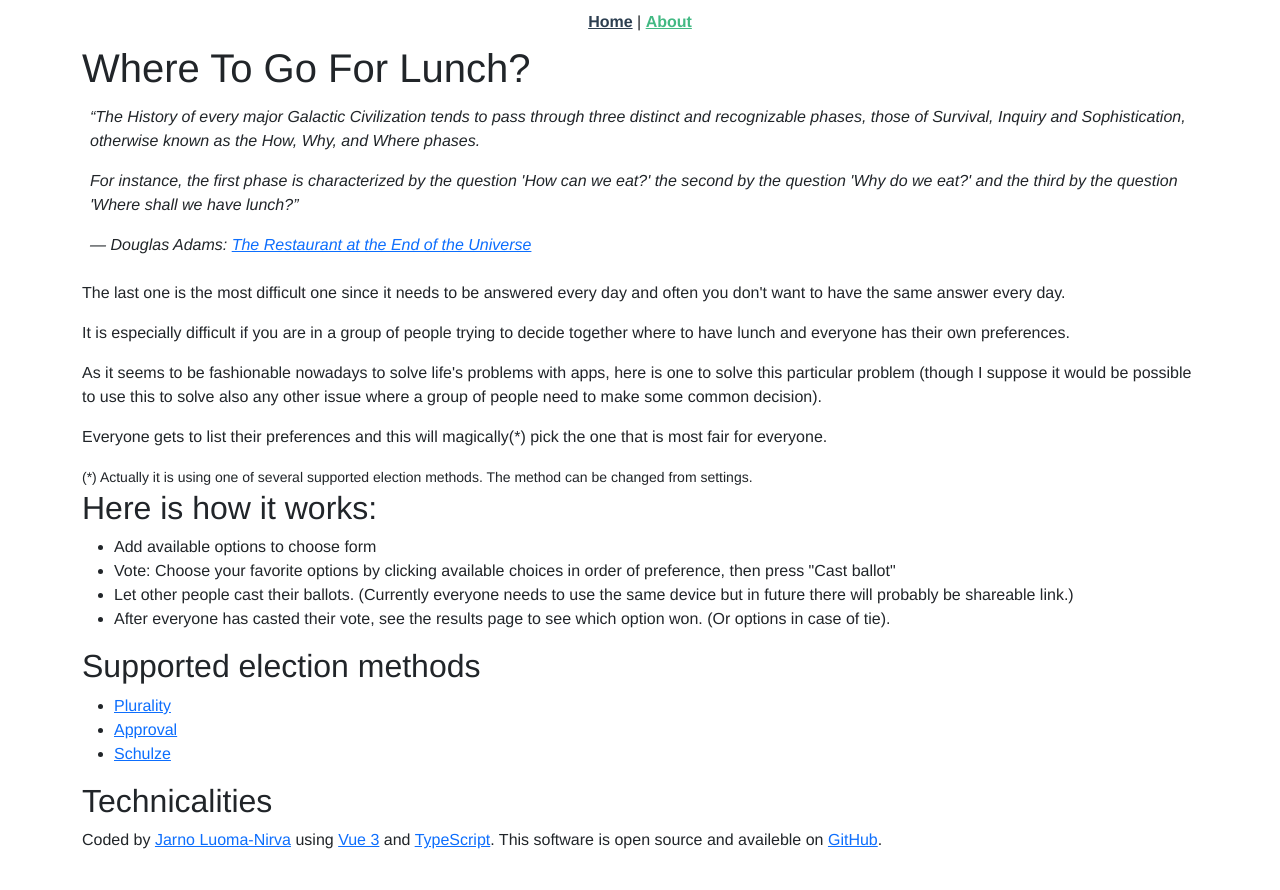
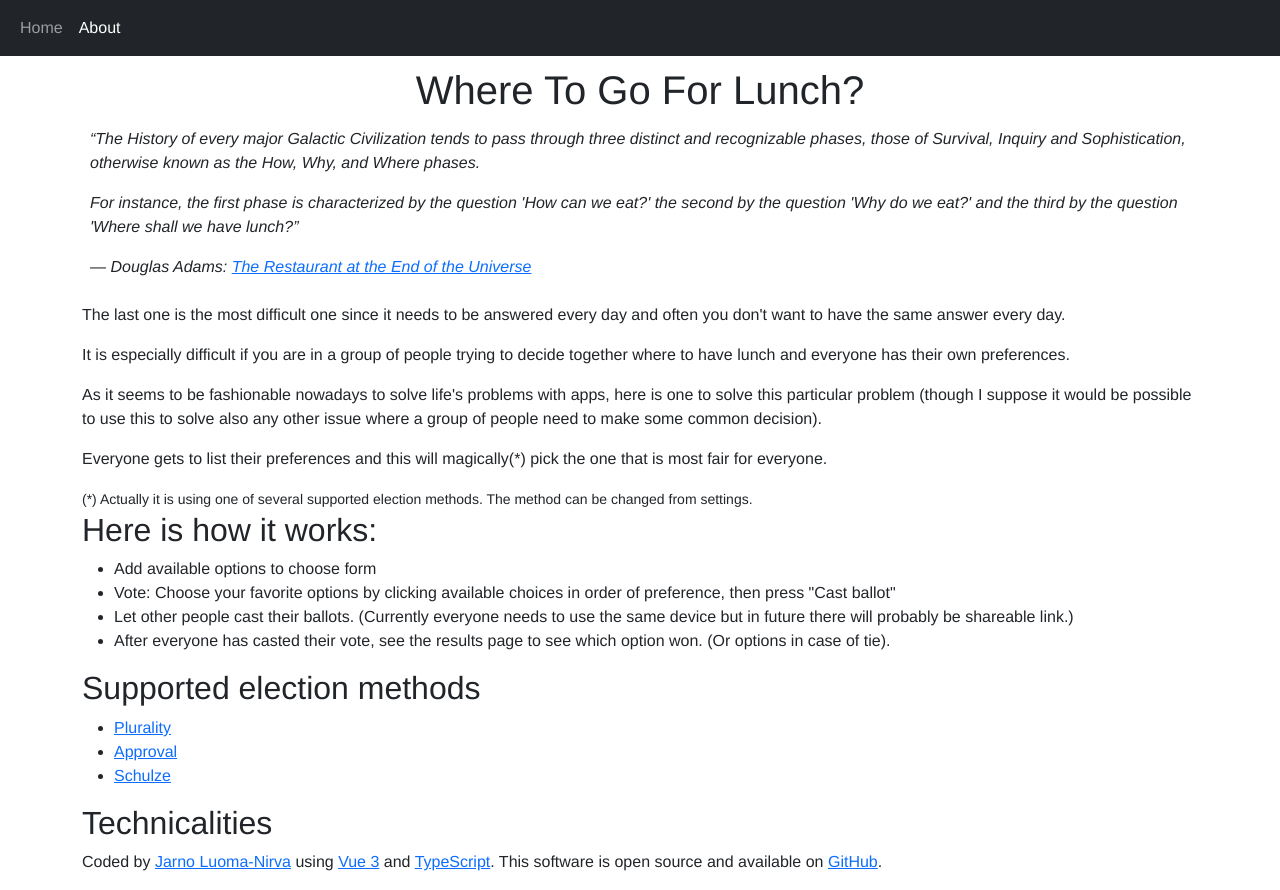
Before and after one commit to jarnoln/wtgfl-vue3-ts, a Vue app: page /about in a window 1280 px wide. Before the commit the page ends 868 px from the top, so only its background shows below. Built offline with nearby package versions, Linux system fonts and the light colour scheme.

Commit message:
Add NavBar component

```diff
--- a/src/App.vue
+++ b/src/App.vue
@@ -1,10 +1,19 @@
 <template>
-  <div id="nav">
-    <router-link :to="{ name: 'Home' }">Home</router-link> |
-    <router-link :to="{ name: 'About' }">About</router-link>
-  </div>
+  <NavBar />
   <router-view />
 </template>
+
+<script lang="ts">
+import { defineComponent } from 'vue'
+import NavBar from '@/components/NavBar.vue'
+
+export default defineComponent({
+  name: 'App',
+  components: {
+    NavBar
+  }
+})
+</script>
 
 <style>
 #app {
@@ -13,20 +22,6 @@
   -moz-osx-font-smoothing: grayscale;
 }
 
-#nav {
-  padding: 10px;
-  text-align: center;
-}
-
-#nav a {
-  font-weight: bold;
-  color: #2c3e50;
-}
-
-#nav a.router-link-exact-active {
-  color: #42b983;
-}
-
 .btn {
   margin: 2px;
 }
--- /dev/null
+++ b/src/components/NavBar.vue
@@ -0,0 +1,60 @@
+<template>
+  <nav class="navbar navbar-expand-lg navbar-dark bg-dark">
+    <div class="container-fluid">
+      <button
+        class="navbar-toggler"
+        type="button"
+        data-bs-toggle="collapse"
+        data-bs-target="#navbarNav"
+        aria-controls="navbarNav"
+        aria-expanded="false"
+        aria-label="Toggle navigation"
+      >
+        <span class="navbar-toggler-icon"></span>
+      </button>
+      <div class="collapse navbar-collapse" id="navbarNav">
+        <ul class="navbar-nav">
+          <li class="nav-item">
+            <router-link
+              class="nav-link"
+              :class="{ active: isActiveTab('Home') }"
+              :to="{ name: 'Home' }"
+              >Home</router-link
+            >
+          </li>
+          <li class="nav-item">
+            <router-link
+              class="nav-link"
+              :class="{ active: isActiveTab('About') }"
+              :to="{ name: 'About' }"
+              >About</router-link
+            >
+          </li>
+        </ul>
+      </div>
+    </div>
+  </nav>
+</template>
+
+<script lang="ts">
+import { defineComponent } from 'vue'
+
+export default defineComponent({
+  name: 'NavBar',
+  methods: {
+    isActiveTab(tabName: string): boolean {
+      console.log(this.$route.name)
+      if (this.$route.name === tabName) {
+        return true
+      }
+      return false
+    }
+  }
+})
+</script>
+
+<style scoped>
+.navbar {
+  margin-bottom: 10px;
+}
+</style>
--- a/src/components/PollBar.vue
+++ b/src/components/PollBar.vue
@@ -1,5 +1,5 @@
 <template>
-  <div id="pollNav">
+  <div id="pollBar">
     <ul class="nav nav-tabs">
       <li class="nav-item">
         <router-link
@@ -54,3 +54,9 @@
   }
 })
 </script>
+
+<style scoped>
+#pollBar {
+  margin-bottom: 10px;
+}
+</style>
--- a/src/views/About.vue
+++ b/src/views/About.vue
@@ -1,7 +1,7 @@
 <template>
   <div class="container">
     <div class="about">
-      <h1>Where To Go For Lunch?</h1>
+      <h1 class="text-center">Where To Go For Lunch?</h1>
       <div class="quote">
         <p>
           “The History of every major Galactic Civilization tends to pass
@@ -89,7 +89,7 @@
         Coded by <a href="https://jln.fi">Jarno Luoma-Nirva</a> using
         <a href="https://v3.vuejs.org/">Vue 3</a> and
         <a href="https://www.typescriptlang.org/">TypeScript</a>. This software
-        is open source and availeble on
+        is open source and available on
         <a href="https://github.com/jarnoln/wtgfl-vue3-ts">GitHub</a>.
       </p>
     </div>
@@ -100,7 +100,6 @@
 .quote {
   padding: 5px;
   margin: 3px;
-  border: 0px solid black;
   font-style: italic;
 }
 </style>
--- a/src/views/Home.vue
+++ b/src/views/Home.vue
@@ -6,9 +6,8 @@
         <p>
           Create polls where users can state their preferences of available
           lunch options and get a result which of them is the optimal(*) choice
-          for the whole group.
+          for the whole group. Possible to use also for other group decisions.
         </p>
-        <p>Possible to use also for other group decisions.</p>
         <p>
           Probably the best way to figure things out is to
           <router-link
@@ -25,7 +24,7 @@
         </p>
         <p>
           <small>
-            If there are two or more choices
+            * If there are two or more choices
             <a
               href="https://en.wikipedia.org/wiki/Arrow%27s_impossibility_theorem"
             >
--- a/src/views/poll/Results.vue
+++ b/src/views/poll/Results.vue
@@ -97,6 +97,10 @@
 </script>
 
 <style scoped>
+.nav {
+  margin-bottom: 10px;
+}
+
 table {
   border: 1px solid black;
 }
```
